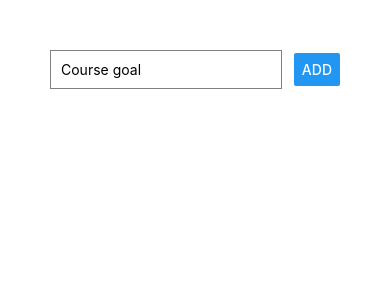
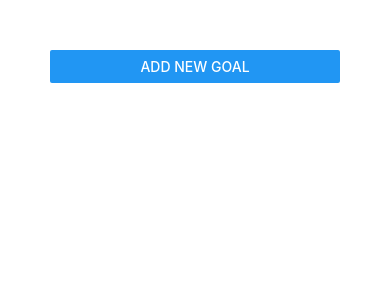
Before and after one commit to hamzamugabo/React-Native-guide, a React Native app: screen / in a window 390 px wide. Shown: the top 300 px of the page. Built offline with nearby package versions, Linux system fonts and the light colour scheme.

Commit message:
fix cancle button

```diff
--- a/App.js
+++ b/App.js
@@ -1,13 +1,20 @@
 import React, {useState} from 'react';
-import { StyleSheet, Text, View, TextInput, Button, ScrollView, FlatList } from 'react-native';
+import { StyleSheet, Text, View, Button, FlatList } from 'react-native';
 import GoalItem from './components/GoalItem';
 import GoalInput from './components/GoalInput';
 export default function App() {
 
   const [courseGoals, setCourseGoals] = useState([]);
+  const [isAddMode, setIsAddMode] = useState(false);
 
   const addGoalHandler = goalTitle => {
     setCourseGoals(currentGoals => [...currentGoals, {id:Math.random().toString(), value:goalTitle}]);
+
+    setIsAddMode(false);
+  };
+
+  const cancleGoalAdditionHandler = () => {
+    setIsAddMode(false);
   };
 
   const removeGaolHandler = goalId =>{
@@ -17,7 +24,8 @@ export default function App() {
   };
   return (
     <View style={styles.screen}>
-      <GoalInput onAddGoal={addGoalHandler}/>
+      <Button title="Add New Goal" onPress={() => setIsAddMode(true)}/>
+      <GoalInput vis={isAddMode} onAddGoal={addGoalHandler} cancle={cancleGoalAdditionHandler}/>
       <FlatList
       keyExtractor={(item, index) => item.id}
       data={courseGoals}
--- a/components/GoalInput.js
+++ b/components/GoalInput.js
@@ -1,30 +1,38 @@
 import React, {useState} from 'react';
-import { StyleSheet, Text, View, TextInput, Button} from 'react-native';
+import { StyleSheet, Text, View, TextInput, Button, Modal} from 'react-native';
 
 const GoalInput = props =>{
     const [enteredGoal, setEnteredGoal] = useState('');
     const goalInputHandler = (enteredText) => {
         setEnteredGoal(enteredText);
     };
+    const addGoalHandler = () => {
+        props.onAddGoal(enteredGoal);
+        setEnteredGoal('');
+    };
     return(
+        <Modal visible={props.vis} animationType="slide">
         <View style={styles.inputContainer}>
         <TextInput placeholder="Course goal" style={styles.input}
          onChangeText={goalInputHandler} value={enteredGoal}/>
-        <Button title="ADD" onPress={props.onAddGoal.bind(this, enteredGoal)}/>
+         <Button title="CANCLE" color="red" onPress={props.cancle}/>
+        <Button title="ADD" onPress={addGoalHandler}/>
       </View>
+      </Modal>
     );
 
 };
 const styles = StyleSheet.create({
     inputContainer:{
-        flexDirection:'row',
-        justifyContent:'space-between',
+        flex:1,
+        justifyContent:'center',
         alignItems:'center'
       },
       input:{
         borderColor:'grey',
         borderWidth:1,
         padding:10,
+        marginBottom:10,
         width:'80%'
       }
 });
```
